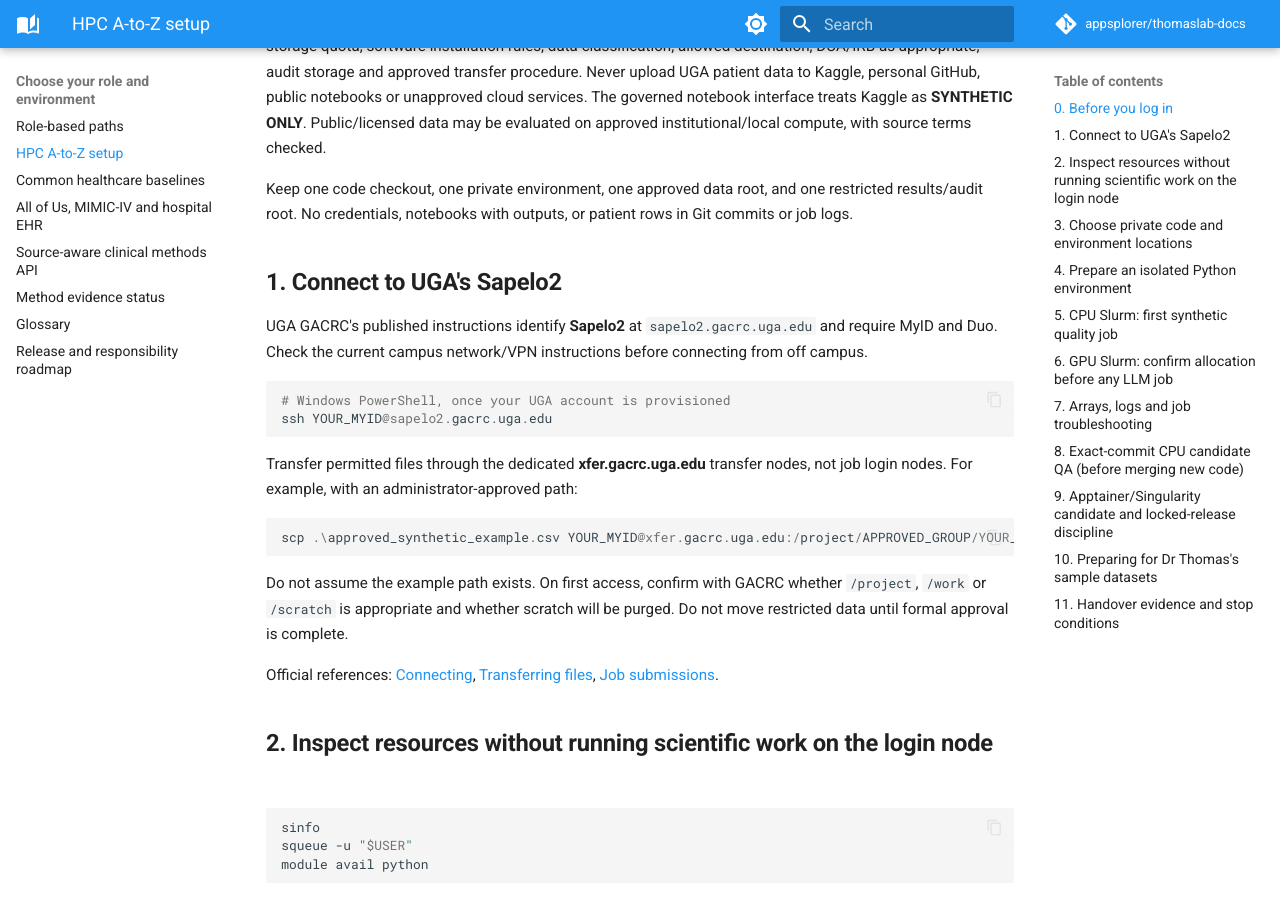
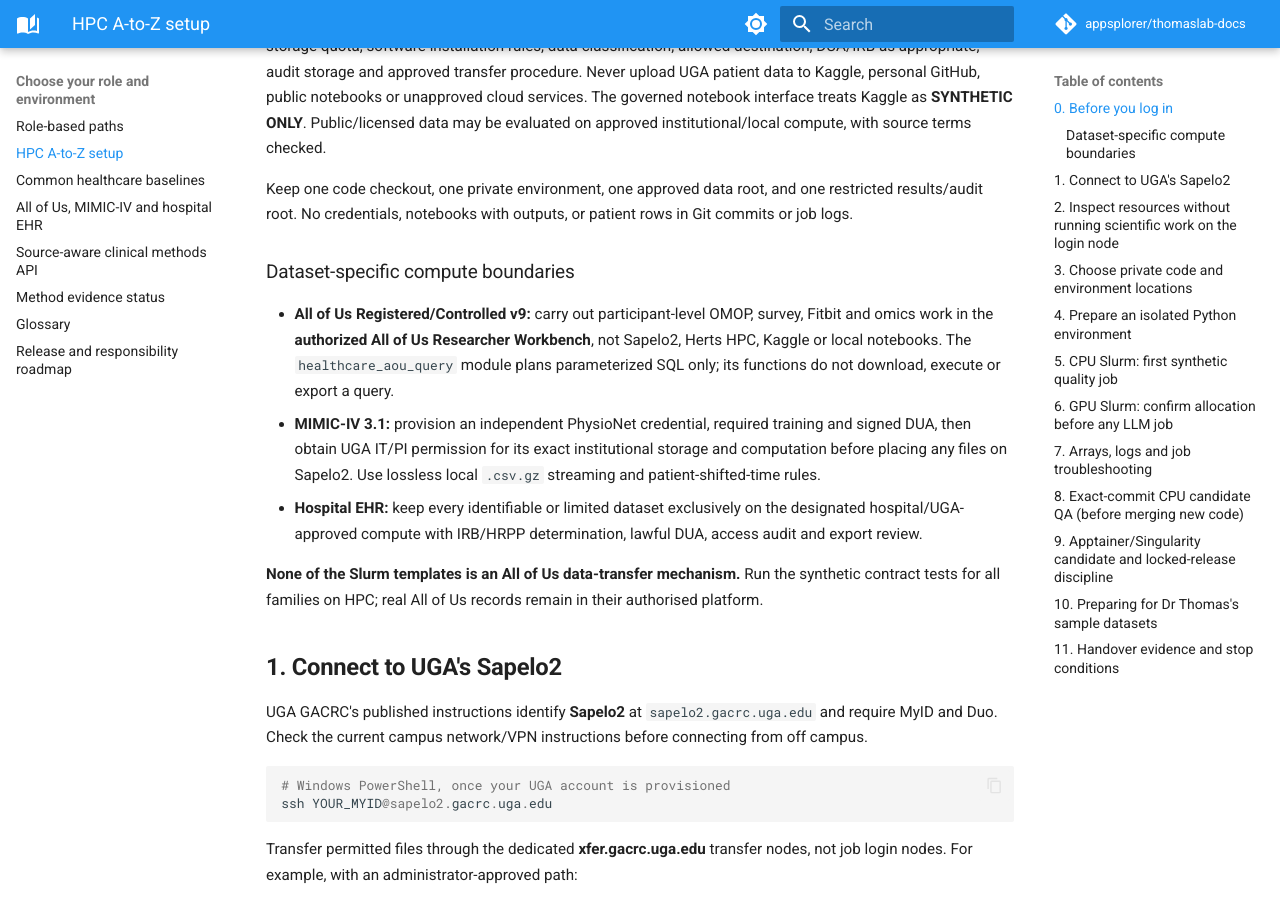
Before and after one commit to appsplorer/thomaslab-docs, an MkDocs documentation site: the page built from docs/guides/hpc-a-to-z.md, in a window 1280 px wide and 900 px high, scrolled down 378 px. Built offline with MkDocs 1.6.1 and Material for MkDocs 9.7.7, drawn with Linux system fonts in a browser that asks for light colours; comment, search, counter and statistics services are not loaded.

Commit message:
docs(hpc): prohibit All of Us Workbench CDR export into UGA Slurm and clarify MIMIC rights

```diff
--- a/docs/guides/hpc-a-to-z.md
+++ b/docs/guides/hpc-a-to-z.md
@@ -17,6 +17,25 @@
 Keep one code checkout, one private environment, one approved data root,
 and one restricted results/audit root. No credentials, notebooks with outputs,
 or patient rows in Git commits or job logs.
+
+### Dataset-specific compute boundaries
+
+- **All of Us Registered/Controlled v9:** carry out participant-level OMOP,
+  survey, Fitbit and omics work in the **authorized All of Us Researcher
+  Workbench**, not Sapelo2, Herts HPC, Kaggle or local notebooks. The
+  `healthcare_aou_query` module plans parameterized SQL only; its functions
+  do not download, execute or export a query.
+- **MIMIC-IV 3.1:** provision an independent PhysioNet credential, required
+  training and signed DUA, then obtain UGA IT/PI permission for its exact
+  institutional storage and computation before placing any files on Sapelo2.
+  Use lossless local `.csv.gz` streaming and patient-shifted-time rules.
+- **Hospital EHR:** keep every identifiable or limited dataset exclusively on
+  the designated hospital/UGA-approved compute with IRB/HRPP determination,
+  lawful DUA, access audit and export review.
+
+**None of the Slurm templates is an All of Us data-transfer mechanism.**
+Run the synthetic contract tests for all families on HPC; real All of Us
+records remain in their authorised platform.
 
 ## 1. Connect to UGA's Sapelo2
 
```
